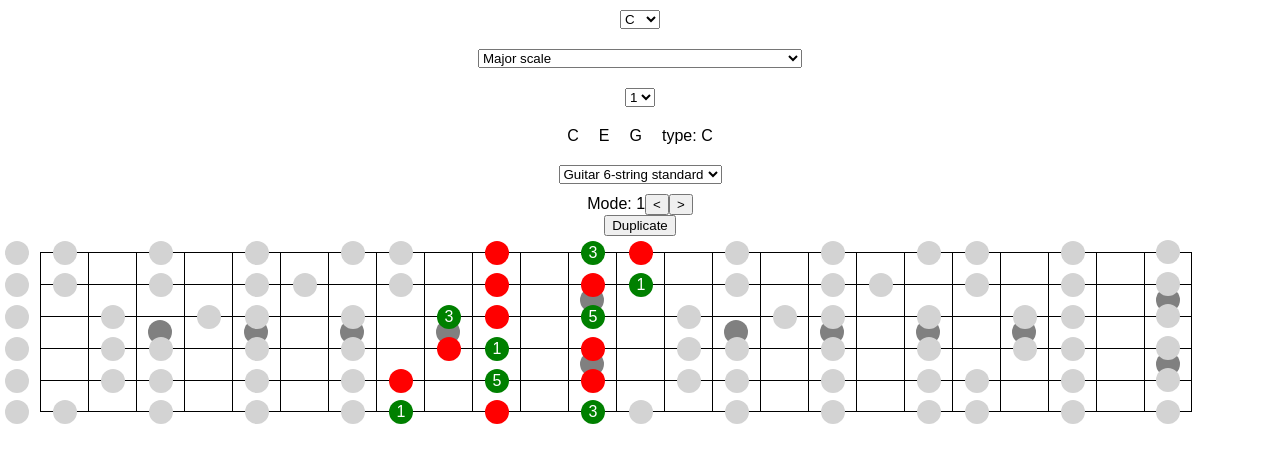
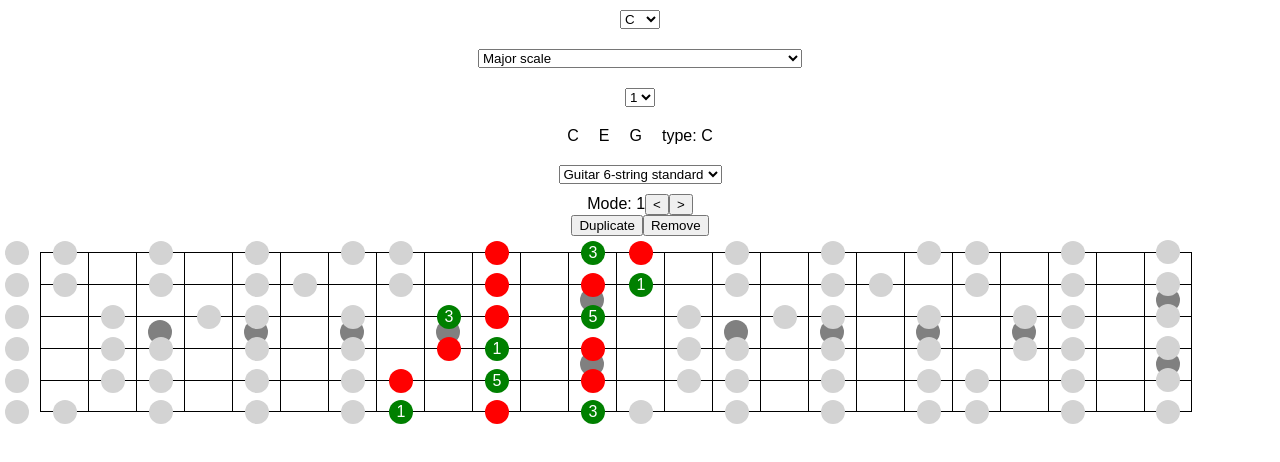
Before and after one commit to eetulatja/chord-visualizer, a React (Create React App) app: page / in a window 1280 px wide. Shown: the top 462 px of the page. Built offline with nearby package versions, Linux system fonts and the light colour scheme.

Commit message:
Remove fretboard

```diff
--- a/src/App.js
+++ b/src/App.js
@@ -10,6 +10,7 @@ class App extends PureComponent {
         super(...args);
 
         this.copyChordViewer = this.copyChordViewer.bind(this);
+        this.removeChordViewer = this.removeChordViewer.bind(this);
 
         this.state = {
             chordViewers: [
@@ -34,13 +35,21 @@ class App extends PureComponent {
         this.setState({ chordViewers });
     }
 
+    removeChordViewer(id) {
+        const chordViewers = this.state.chordViewers.filter(chordViewer => chordViewer.id !== id);
+
+        this.setState({ chordViewers });
+    }
+
     render() {
         return (
             <div>
                 {this.state.chordViewers.map(({ id, initialState }) => (
                     <ChordViewer
                         key={id}
+                        id={id}
                         copyChordViewer={this.copyChordViewer}
+                        removeChordViewer={this.removeChordViewer}
                         initialState={initialState}
                     />
                 ))}
--- a/src/ChordViewer.js
+++ b/src/ChordViewer.js
@@ -20,6 +20,7 @@ export default class ChordViewer extends PureComponent {
         this.increaseMode = this.increaseMode.bind(this);
         this.decreaseMode = this.decreaseMode.bind(this);
         this.copyChordViewer = this.copyChordViewer.bind(this);
+        this.removeChordViewer = this.removeChordViewer.bind(this);
 
         this.state = props.initialState || {
             chord: 0,
@@ -69,6 +70,10 @@ export default class ChordViewer extends PureComponent {
 
     copyChordViewer() {
         this.props.copyChordViewer(this.state);
+    }
+
+    removeChordViewer() {
+        this.props.removeChordViewer(this.props.id);
     }
 
 
@@ -135,7 +140,10 @@ export default class ChordViewer extends PureComponent {
                     <button onClick={this.increaseMode}>&gt;</button>
                 </div>
 
-                <button onClick={this.copyChordViewer}>Duplicate</button>
+                <div>
+                    <button onClick={this.copyChordViewer}>Duplicate</button>
+                    <button onClick={this.removeChordViewer}>Remove</button>
+                </div>
 
                 <Fretboard
                     scale={this.state.scale}
```
